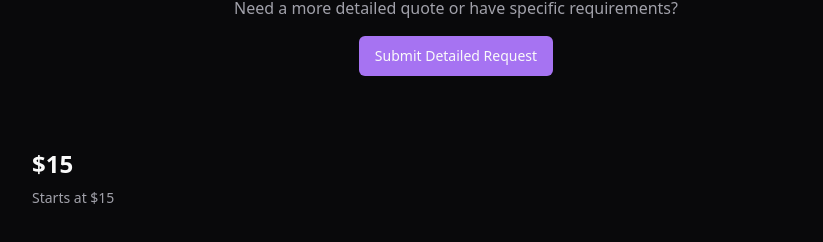
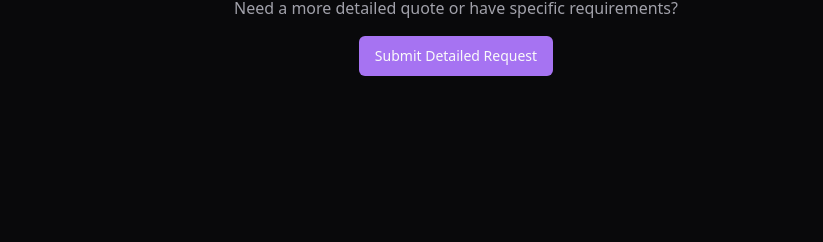
Before and after one commit to harshnnn/motion-math-studio, a React (Vite) app: page /estimate in a window 1280 px wide. Shown: the part 1249-1491 px from the top of the page, without its empty margins (184-1007 px from the left). After the commit the page ends 1405 px from the top, so only its background shows below. Built offline with nearby package versions, Linux system fonts and the light colour scheme; no server answers.

Commit message:
Remove total and starting price display section
Removed the section displaying total and starting price.

```diff
--- a/src/pages/EstimatePage.tsx
+++ b/src/pages/EstimatePage.tsx
@@ -42,15 +42,7 @@ const EstimatePage = () => {
           </Button>
         </div>
 
-        <section className="px-6 py-12">
-          <div className="mt-6 text-2xl font-bold text-foreground">
-            {formatCurrency(total, currency)}
-          </div>
 
-          <p className="text-sm text-muted-foreground mt-2">
-            Starts at {formatCurrency(getPrice('formula', currency), currency)}
-          </p>
-        </section>
       </div>
       </div>
     </div>
```
